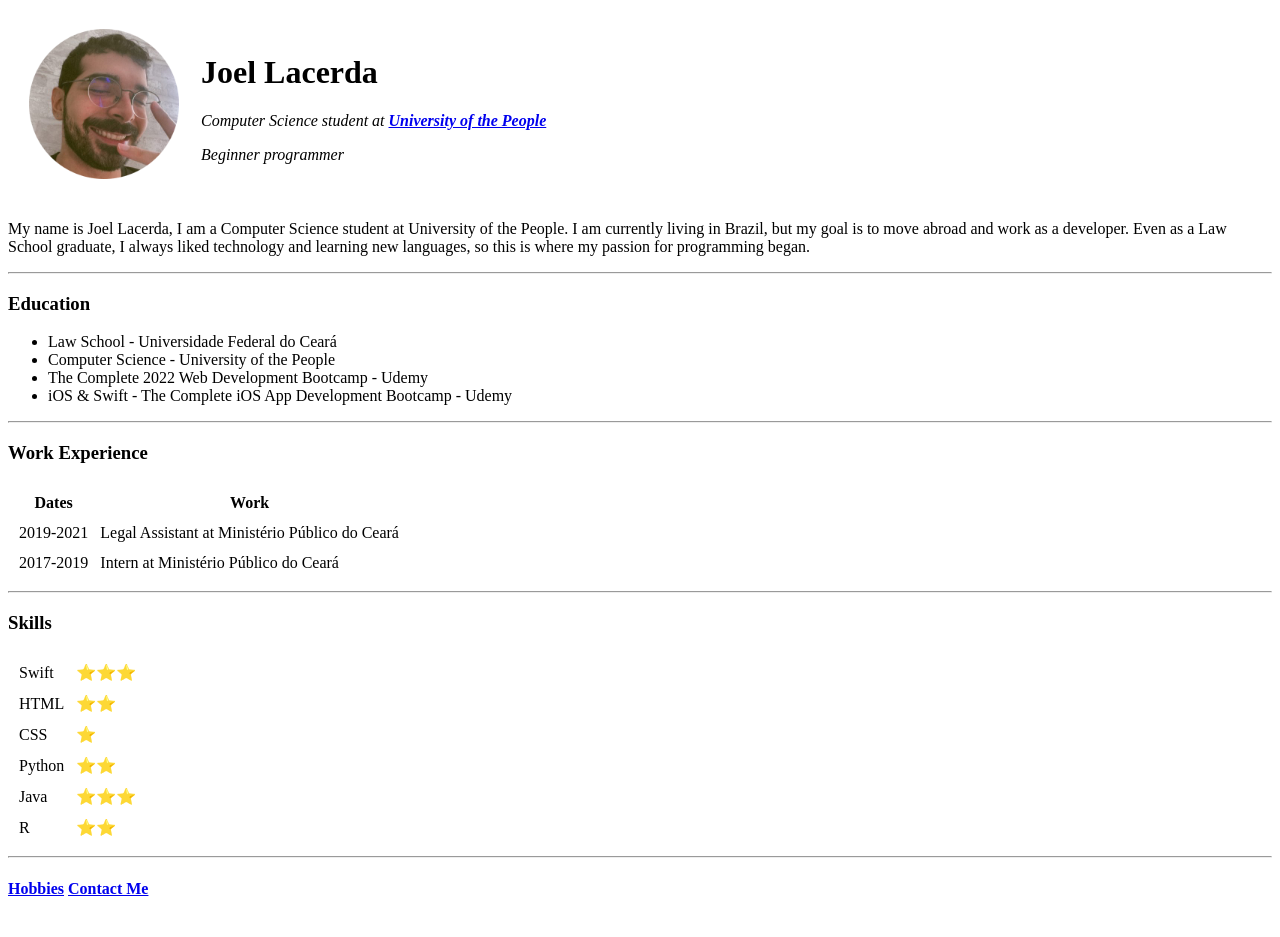
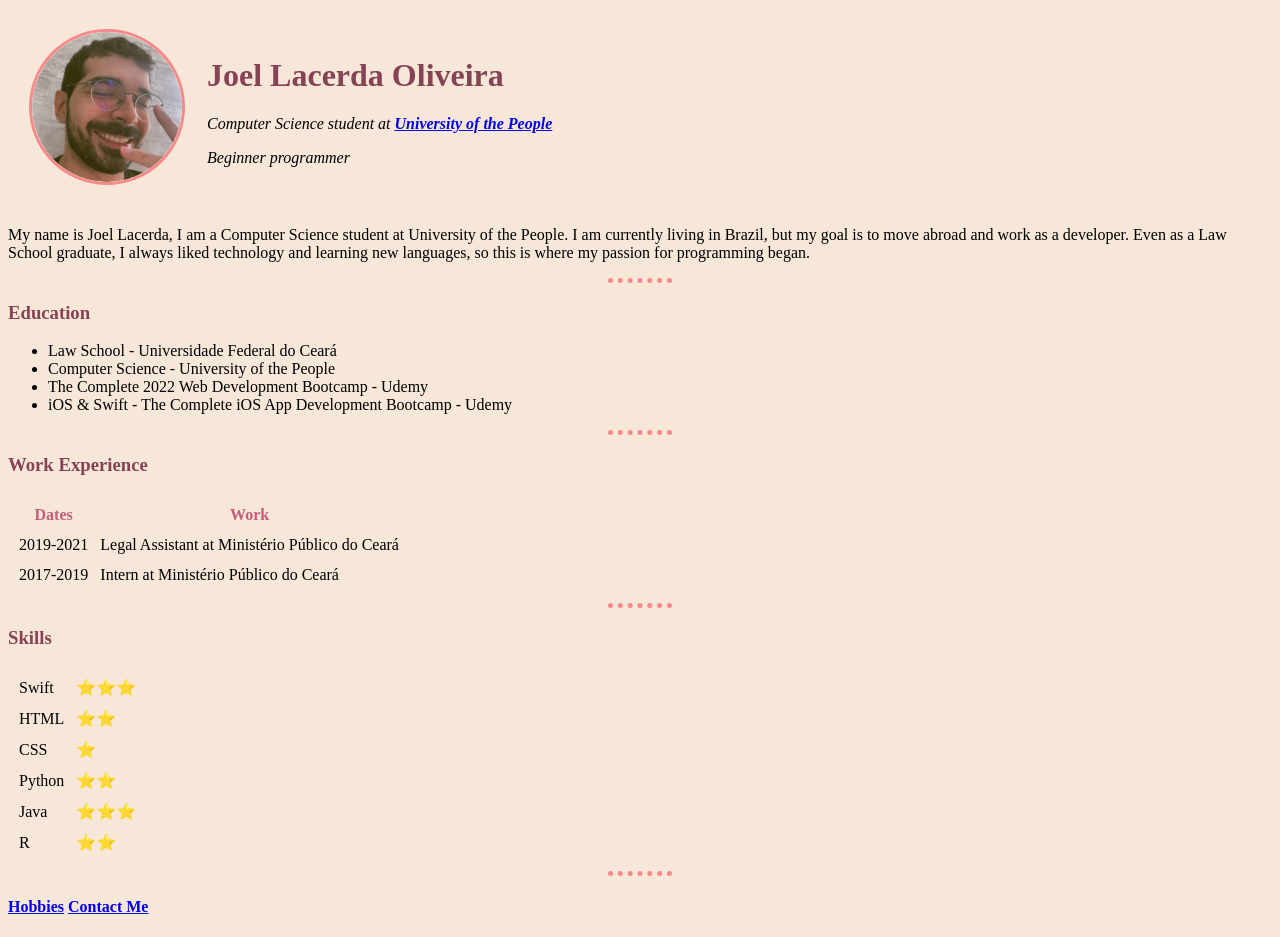
Before and after one commit to joellacerda/HTML---Personal-Site, a plain HTML site: page index.html in a window 1280 px wide. Drawn offline with Linux system fonts and the light colour scheme.

Commit message:
second commit

```diff
--- a/contact.html
+++ b/contact.html
@@ -5,6 +5,7 @@
     <meta http-equiv="X-UA-Compatible" content="IE=edge">
     <meta name="viewport" content="width=device-width, initial-scale=1.0">
     <title>Contact Me</title>
+    <link rel="stylesheet" href="css/styles.css" />
 </head>
 <body>
     <p><strong>Telephone:</strong> +55 (85) 99973-9925</p>
--- /dev/null
+++ b/css/styles.css
@@ -0,0 +1,24 @@
+body {
+  background-color: #f6e7d8;
+}
+
+hr {
+  border-style: dotted none none;
+  border-color: #F68989;
+  border-width: 5px;
+  width: 5%;
+}
+
+h1, h3 {
+    color: #874356;
+}
+
+img {
+    border: solid;
+    border-radius: 100%;
+    border-color: #F68989;
+}
+
+th {
+    color: #C65D7B;
+}
--- a/index.html
+++ b/index.html
@@ -5,36 +5,52 @@
     <meta http-equiv="X-UA-Compatible" content="IE=edge" />
     <meta name="viewport" content="width=device-width, initial-scale=1.0" />
     <title>Joel Lacerda's Homepage</title>
+    <link rel="stylesheet" href="css/styles.css" />
   </head>
+
   <body>
     <table cellspacing="20">
       <tr>
         <td>
-          <img src="profile.png" height="150" width="150" alt="Joel profile picture">
+          <img
+            src="images/profile.png"
+            height="150"
+            width="150"
+            alt="Joel profile picture"
+          />
         </td>
         <td>
-          <h1>Joel Lacerda</h1>
-          <p><em>Computer Science student at <strong>
-          <a href="https://www.uopeople.edu" target="_blank">University of the People</a></strong></em></p>
+          <h1>Joel Lacerda Oliveira</h1>
+          <p>
+            <em
+              >Computer Science student at
+              <strong>
+                <a href="https://www.uopeople.edu" target="_blank"
+                  >University of the People</a
+                ></strong
+              ></em
+            >
+          </p>
           <p><em>Beginner programmer</em></p>
         </td>
       </tr>
     </table>
     <p>
-        My name is Joel Lacerda, I am a Computer Science student at University of the People.
-        I am currently living in Brazil, but my goal is to move abroad and work as a developer.
-        Even as a Law School graduate, I always liked technology and learning new languages,
-        so this is where my passion for programming began.
+      My name is Joel Lacerda, I am a Computer Science student at University of
+      the People. I am currently living in Brazil, but my goal is to move abroad
+      and work as a developer. Even as a Law School graduate, I always liked
+      technology and learning new languages, so this is where my passion for
+      programming began.
     </p>
-    <hr>
+    <hr />
     <h3>Education</h3>
     <ul>
-        <li>Law School - Universidade Federal do Ceará</li>
-        <li>Computer Science - University of the People</li>
-        <li>The Complete 2022 Web Development Bootcamp - Udemy</li>
-        <li>iOS & Swift - The Complete iOS App Development Bootcamp - Udemy</li>
+      <li>Law School - Universidade Federal do Ceará</li>
+      <li>Computer Science - University of the People</li>
+      <li>The Complete 2022 Web Development Bootcamp - Udemy</li>
+      <li>iOS & Swift - The Complete iOS App Development Bootcamp - Udemy</li>
     </ul>
-    <hr>
+    <hr />
     <h3>Work Experience</h3>
     <table cellspacing="10">
       <thead>
@@ -45,24 +61,46 @@
       </thead>
       <tbody>
         <tr>
-          <td>2019-2021</td><td>Legal Assistant at Ministério Público do Ceará</td>
+          <td>2019-2021</td>
+          <td>Legal Assistant at Ministério Público do Ceará</td>
         </tr>
         <tr>
-          <td>2017-2019</td><td>Intern at Ministério Público do Ceará</td>
+          <td>2017-2019</td>
+          <td>Intern at Ministério Público do Ceará</td>
         </tr>
       </tbody>
     </table>
-    <hr>
+    <hr />
     <h3>Skills</h3>
     <table cellspacing="10">
-            <tr><td>Swift</td><td>⭐️⭐️⭐️</td></tr>
-            <tr><td>HTML</td><td>⭐️⭐️</td></tr>
-            <tr><td>CSS</td><td>⭐️</td></tr>
-            <tr><td>Python</td><td>⭐️⭐️</td></tr>
-            <tr><td>Java</td><td>⭐️⭐️⭐️</td></tr>
-            <tr><td>R</td><td>⭐️⭐️</td></tr>
+      <tr>
+        <td>Swift</td>
+        <td>⭐️⭐️⭐️</td>
+      </tr>
+      <tr>
+        <td>HTML</td>
+        <td>⭐️⭐️</td>
+      </tr>
+      <tr>
+        <td>CSS</td>
+        <td>⭐️</td>
+      </tr>
+      <tr>
+        <td>Python</td>
+        <td>⭐️⭐️</td>
+      </tr>
+      <tr>
+        <td>Java</td>
+        <td>⭐️⭐️⭐️</td>
+      </tr>
+      <tr>
+        <td>R</td>
+        <td>⭐️⭐️</td>
+      </tr>
     </table>
-    <hr>
-    <h4><a href="hobbies.html">Hobbies</a> <a href="contact.html">Contact Me</a></h4>
+    <hr />
+    <h4>
+      <a href="hobbies.html">Hobbies</a> <a href="contact.html">Contact Me</a>
+    </h4>
   </body>
 </html>
```
Also changed, not shown: hobbies.html (+1 -0 lines), images/profile.png (renamed from profile.png), 1 other file.
